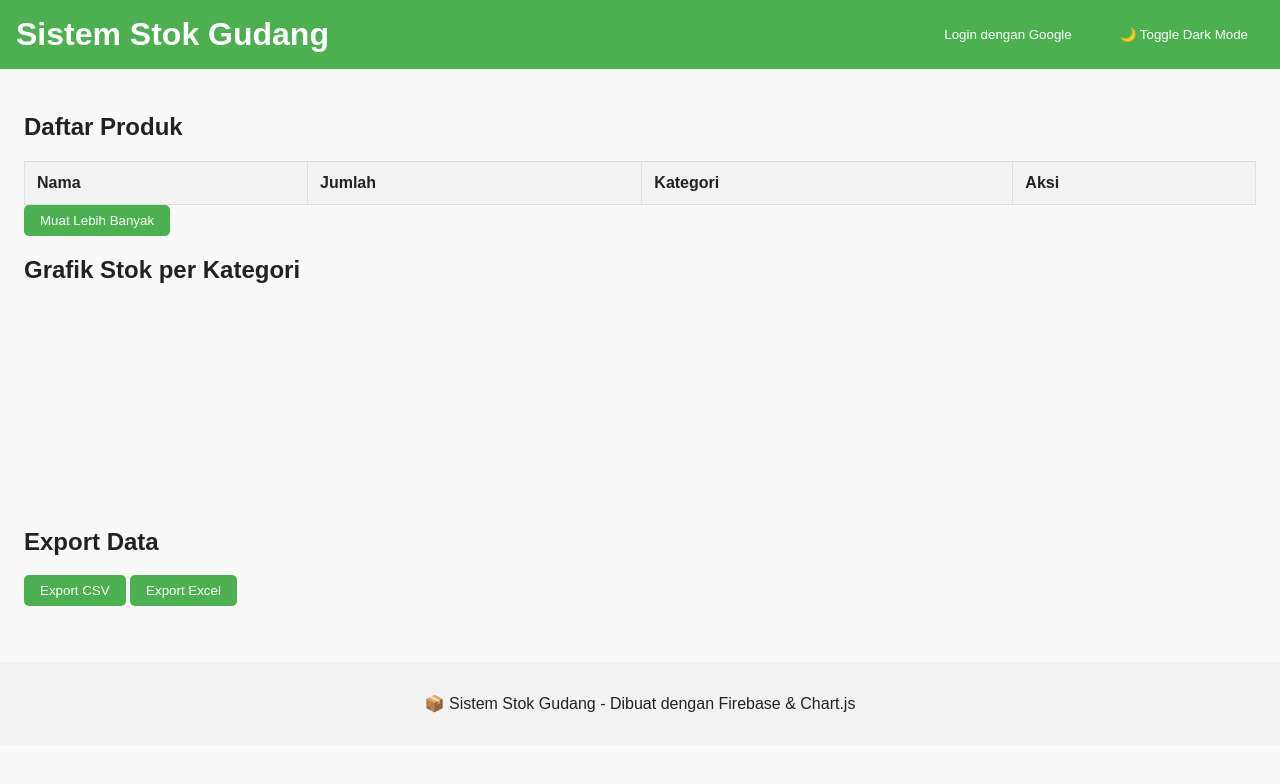
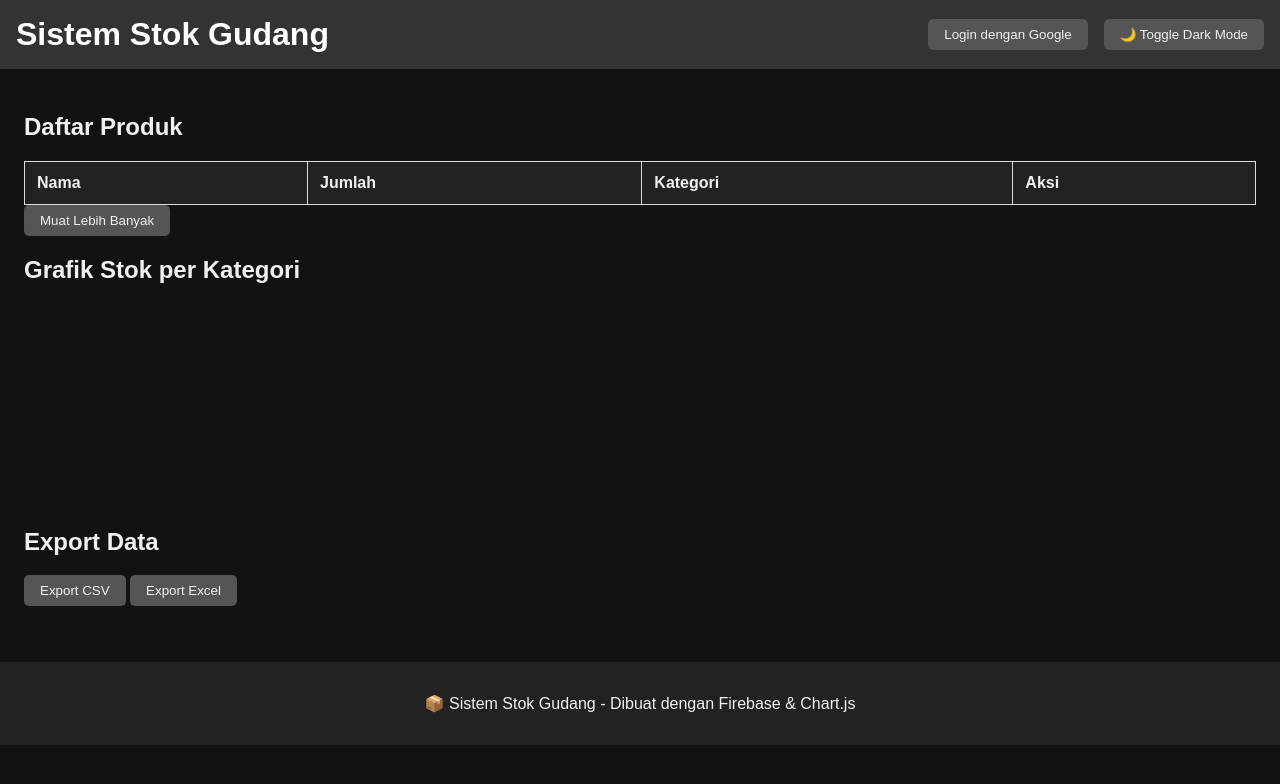
Before and after one commit to reyhan225/Stok-Gudang-PP-FIX, a plain HTML site: page index.html in a window 1280 px wide. Both pictures are taken after a click on the button "🌙 Toggle Dark Mode". Drawn offline with nearby package versions, Linux system fonts and the light colour scheme; no server answers.

Commit message:
Update styles.css

```diff
--- a/styles.css
+++ b/styles.css
@@ -71,24 +71,35 @@ footer {
   margin-top: 2rem;
 }
 
-/* Dark Mode */
-body.dark-mode {
+/* 🌙 Dark Mode */
+body.dark {
   background: #121212;
   color: #f1f1f1;
 }
 
-body.dark-mode header {
+body.dark header {
   background: #333;
 }
 
-body.dark-mode button {
+body.dark button {
   background: #555;
+  color: #f1f1f1;
 }
 
-body.dark-mode th {
-  background: #222;
+body.dark button:hover {
+  background: #666;
 }
 
-body.dark-mode footer {
+body.dark th {
   background: #222;
+  color: #f1f1f1;
 }
+
+body.dark td {
+  border-color: #444;
+}
+
+body.dark footer {
+  background: #222;
+  color: #f1f1f1;
+}
```
